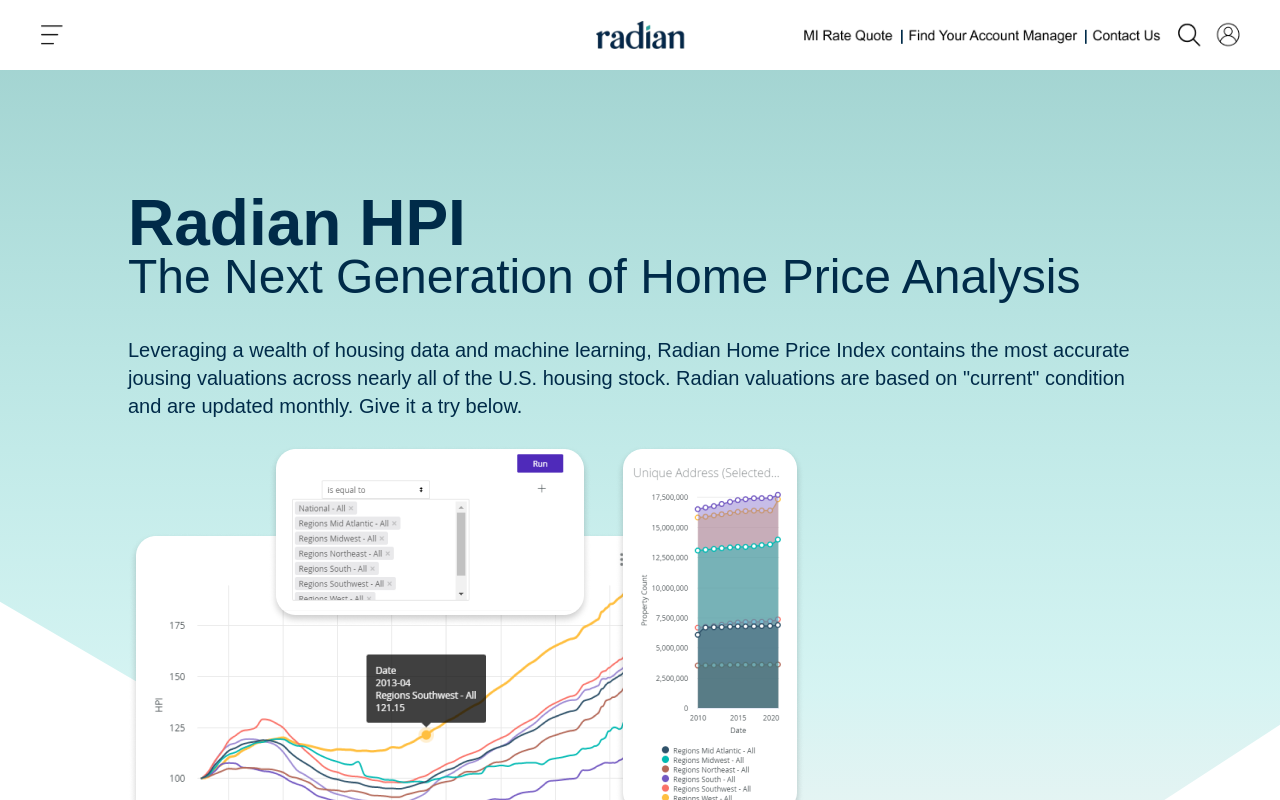
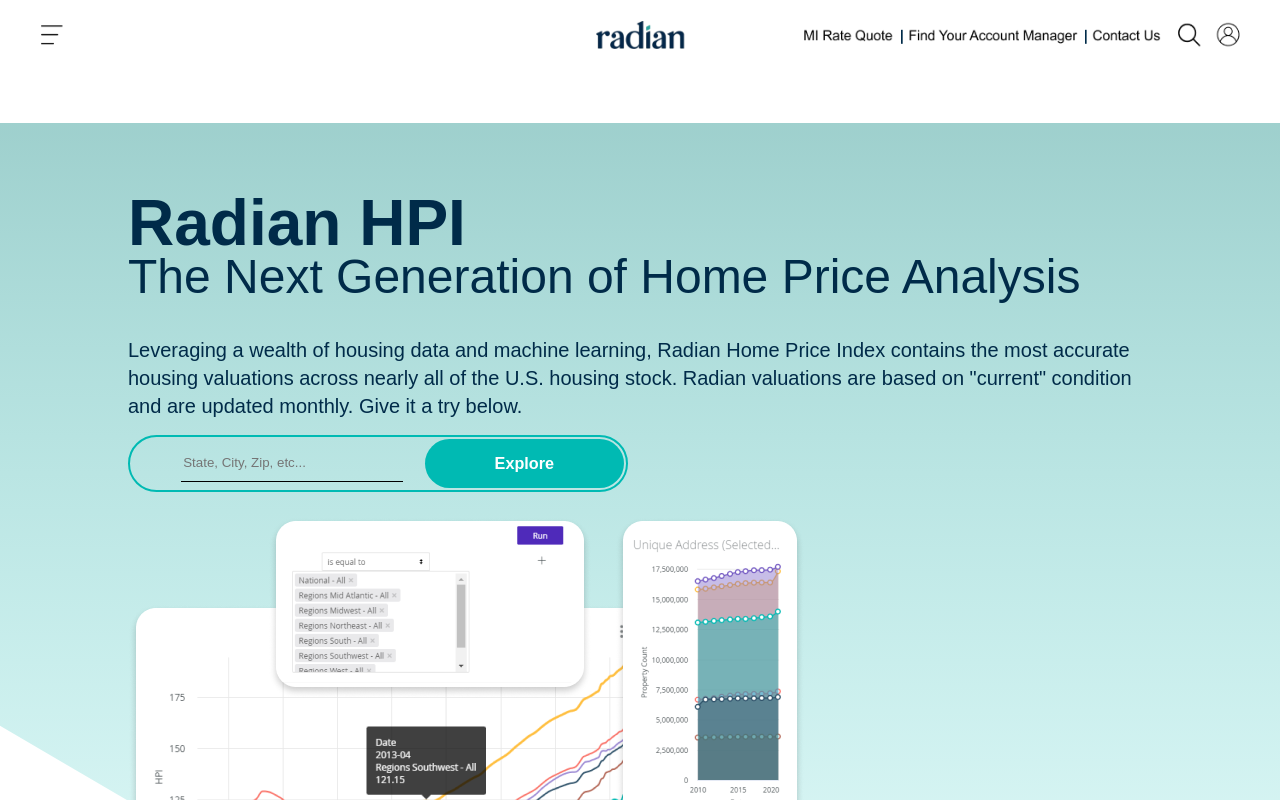
Before and after one commit to hanseulshim/radian-hpi, a React (Create React App) app: page / in a window 1280 px wide. Shown: the top 800 px of the page. Built offline with nearby package versions, Linux system fonts and the light colour scheme; a web font is replaced by a local one.

Commit message:
add hero form

```diff
--- a/src/components/hero/index.tsx
+++ b/src/components/hero/index.tsx
@@ -18,14 +18,24 @@
           </h2>
           <h5>
             Leveraging a wealth of housing data and machine learning, Radian
-            Home Price Index contains the most accurate jousing valuations
+            Home Price Index contains the most accurate housing valuations
             across nearly all of the U.S. housing stock. Radian valuations are
             based on "current" condition and are updated monthly. Give it a try
             below.
           </h5>
+          <div className="hero-explore">
+            <input type="text" placeholder="State, City, Zip, etc..."></input>
+            <span>
+              <button className="btn btn-light">Explore</button>
+            </span>
+          </div>
         </div>
         <div className="hero-images">
           <img src={heroImages} alt="radian hpi" />
+          <div className="featured-on">
+            <p>As featured on</p>
+            <div className="logos">Add logos here</div>
+          </div>
         </div>
       </div>
     </section>
--- a/src/styles/app.scss
+++ b/src/styles/app.scss
@@ -26,9 +26,6 @@
   padding: 0;
 }
 
-#root {
-}
-
 h1,
 h2,
 h3,
@@ -54,3 +51,13 @@
   font-weight: 400;
   line-height: 28.13px;
 }
+
+.btn {
+  color: var(--white);
+  font-weight: 700;
+  font-size: 1.35em;
+  border: none;
+  border-radius: 100px;
+  padding: 15px 70px;
+  background-color: var(--teal);
+}
--- a/src/styles/hero.scss
+++ b/src/styles/hero.scss
@@ -33,7 +33,26 @@
       flex-direction: column;
 
       h5 {
-        margin-top: 30px;
+        margin: 30px 0 15px 0;
+      }
+
+      .hero-explore {
+        display: flex;
+        border: 2px solid var(--teal);
+        border-radius: 100px;
+        justify-content: space-between;
+        padding: 2px 2px 2px 5%;
+        align-items: center;
+        max-width: 500px;
+
+        input {
+          border: none;
+          border-bottom: 1px solid black;
+          padding-bottom: 1px;
+          background-color: rgba(0, 0, 0, 0);
+          height: 75%;
+          width: 50%;
+        }
       }
     }
   }
```
